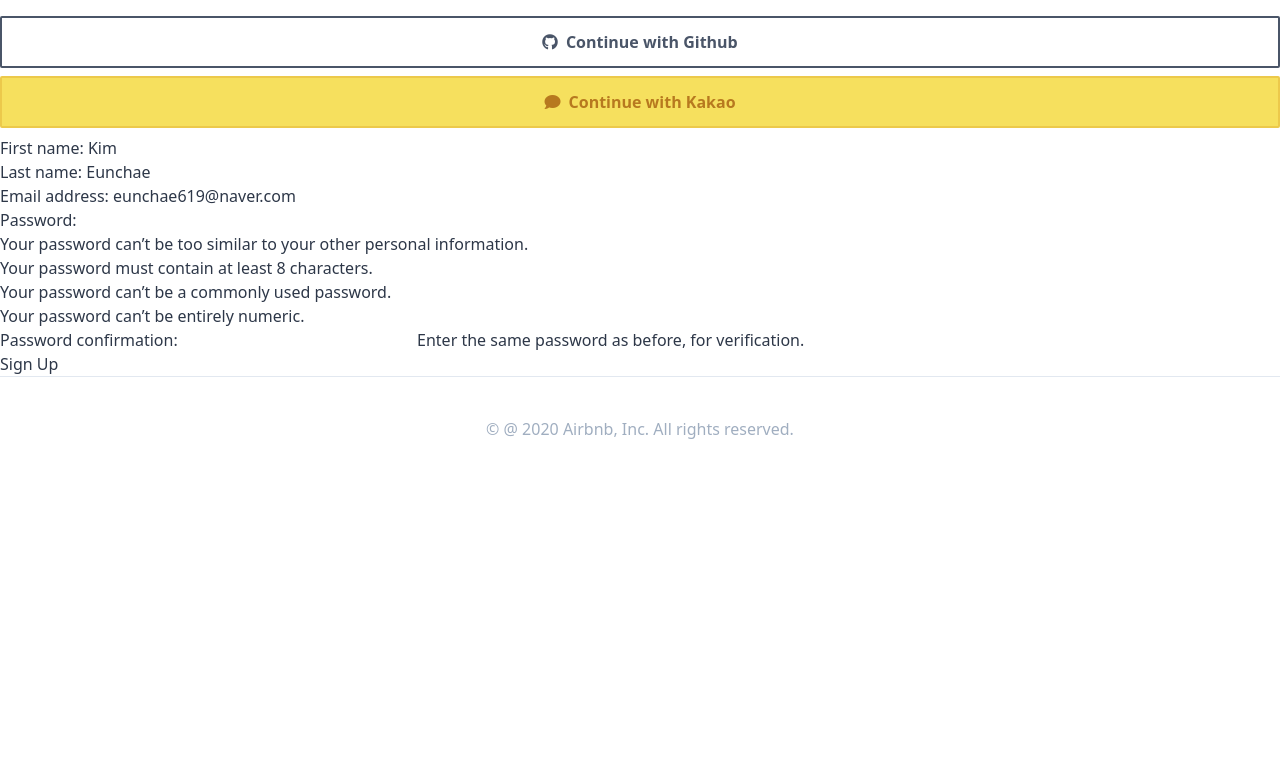
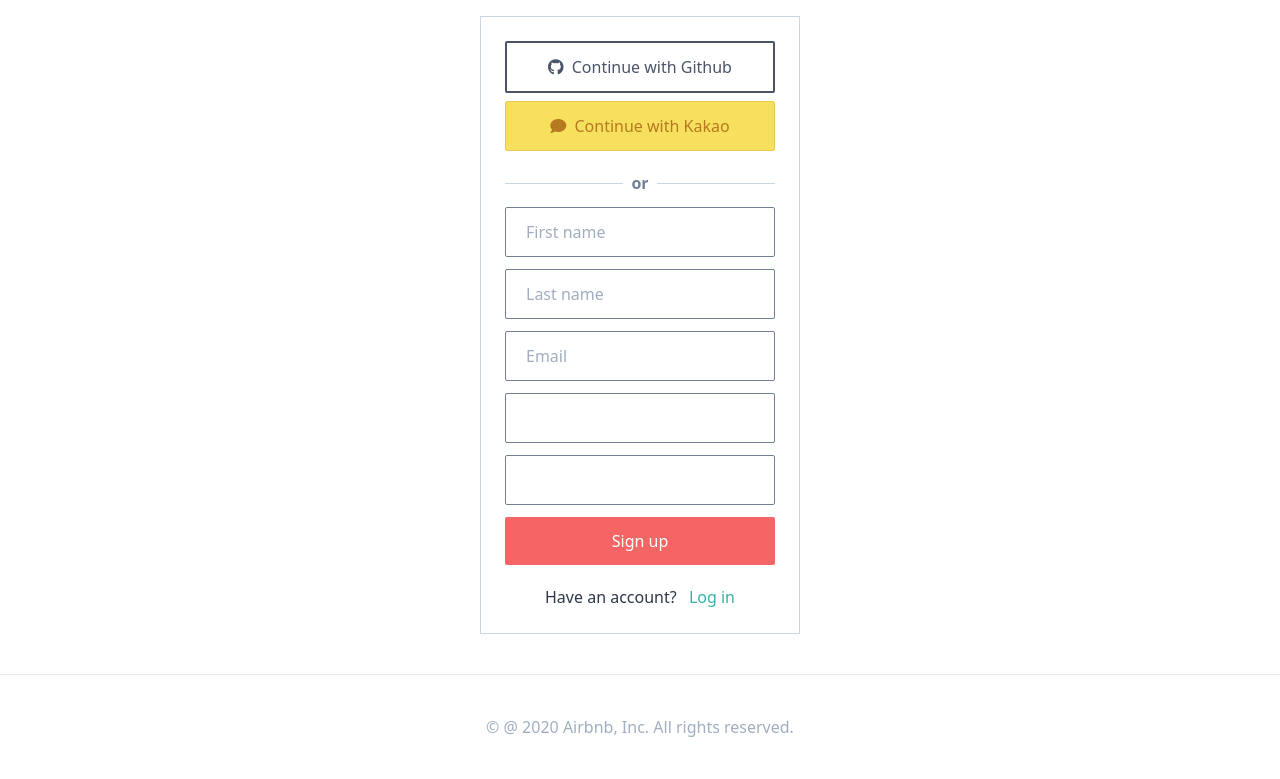
Before and after one commit to eunchae619/airbnb-clone, a Django app: page /users/signup in a window 1280 px wide. Shown: the part 64-843 px from the top of the page. Before the commit the page ends 503 px from the top, so only its background shows below. Run offline with Django 3.2, Linux system fonts and the light colour scheme; style sheets or scripts are compiled from the project's sources; parts of the project's set-up code (start-up, migrations or seed data) failed here and were passed over; some libraries are stand-ins or nearby versions.

Commit message:
로그인,회원가입 페이지 디자인

```diff
--- a/assets/scss/styles.scss
+++ b/assets/scss/styles.scss
@@ -17,4 +17,22 @@
     }
 }
 
+.btn {
+    @apply font-medium text-center rounded-sm py-3 w-full;
+}
+
+input {
+    @apply font-medium text-left rounded-sm py-3 w-full border border-gray-600 px-5;
+
+    &:focus {
+        @apply outline-none border-teal-500;
+    }
+}
+
+form {
+    input {
+        @apply mb-3;
+    }
+}
+
 @tailwind utilities;
--- a/templates/base.html
+++ b/templates/base.html
@@ -19,9 +19,9 @@
                 <img class="w-16" src="{% static 'img/airbnb_logo.png' %}" alt="logo">
             </a>
             {% block search_bar %}
-            <form method="get" action="{% url "rooms:search" %}" class="w-full">
+            <form method="get" action="{% url "rooms:search" %}" class="w-full flex items-center">
                 <input
-                    class="search-box border px-5 py-2 text text-gray-600 placeholder-gray-600 font-semibold rounded-sm w-full shadow hover:shadow-lg focus:outline-none"
+                    class="search-box border px-5 py-2 text text-gray-600 placeholder-gray-600 font-medium rounded-sm w-full shadow hover:shadow-lg focus:outline-none my-0"
                     type="text" name="city" placeholder="Search By City">
             </form>
             {% endblock search_bar %}
--- /dev/null
+++ b/templates/partials/form_devider.html
@@ -0,0 +1,5 @@
+<div class="flex items-center w-full my-3">
+    <div class="h-px w-full bg-gray-400"></div>
+    <span class="text-gray-600 font-bold mx-2">or</span>
+    <div class="h-px w-full bg-gray-400"></div>
+</div>
--- a/templates/partials/social_login.html
+++ b/templates/partials/social_login.html
@@ -1,10 +1,10 @@
 <div class="flex flex-col w-full">
-    <a href="{% url 'users:github-login' %}"
-        class="w-full border-2 font-semibold text-gray-700 border-gray-700 text-center rounded-sm py-3 mb-2">
+    <a href="{% url 'users:github-login' %}" class="btn border-2 text-gray-700 border-gray-700 mb-2">
         <i class="fab fa-github mr-1"></i> Continue with Github
     </a>
-    <a href="{% url 'users:kakao-login' %}"
-        class="w-full border-2 font-semibold border-yellow-500 text-center rounded-sm py-3 mb-2 bg-yellow-400 text-yellow-700">
+    <a href="{% url 'users:kakao-login' %}" class="btn border border-yellow-500 mb-2 bg-yellow-400 text-yellow-700">
         <i class="fas fa-comment mr-1"></i> Continue with Kakao
     </a>
 </div>
+
+{% include "partials/form_devider.html" %}
--- a/templates/users/signup.html
+++ b/templates/users/signup.html
@@ -7,10 +7,21 @@
 {% block search_bar %} {% endblock search_bar %}
 
 {% block content %}
-{% include "partials/social_login.html" %}
-<form method="POST" action="{% url 'users:signup' %}">
-    {% csrf_token %}
-    {{form.as_p}}
-    <button>Sign Up</button>
-</form>
+<div class="container mx-auto my-10 flex flex-col items-center border p-6 border-gray-400 md:w-1/2 lg:w-2/5 xl:w-1/4">
+    {% include "partials/social_login.html" %}
+    <form method="POST" action="{% url 'users:signup' %}">
+        {% csrf_token %}
+        {{form.first_name}}
+        {{form.last_name}}
+        {{form.email}}
+        {{form.password1}}
+        {{form.password2}}
+        <button class="btn bg-red-500 text-white">Sign up</button>
+    </form>
+
+    <div class="mt-5">
+        <span class="mr-2">Have an account?</span>
+        <a href="{% url 'users:login' %}" class="text-teal-500 font-medium">Log in</a>
+    </div>
+</div>
 {% endblock content %}
--- a/users/forms.py
+++ b/users/forms.py
@@ -5,8 +5,10 @@
 
 class LoginForm(forms.Form):
 
-    email = forms.EmailField()
-    password = forms.CharField(widget=forms.PasswordInput)
+    email = forms.EmailField(widget=forms.EmailInput(attrs={"placeholder": "Email"}))
+    password = forms.CharField(
+        widget=forms.PasswordInput(attrs={"placeholder": "Password"})
+    )
 
     def clean(self):
         email = self.cleaned_data.get("email")
@@ -25,6 +27,11 @@
     class Meta:
         model = models.User
         fields = ("first_name", "last_name", "email")
+        widgets = {
+            "first_name": forms.TextInput(attrs={"placeholder": "First name"}),
+            "last_name": forms.TextInput(attrs={"placeholder": "Last name"}),
+            "email": forms.EmailInput(attrs={"placeholder": "Email"}),
+        }
 
     def save(self, commit=True):
         user = super(UserCreationForm, self).save(commit=False)
--- a/users/views.py
+++ b/users/views.py
@@ -14,7 +14,7 @@
 
 class LoginView(View):
     def get(self, request):
-        form = forms.LoginForm(initial={"email": "eunchae@a.com"})
+        form = forms.LoginForm()
         return render(request, "users/login.html", {"form": form})
 
     def post(self, request):
@@ -38,11 +38,6 @@
     template_name = "users/signup.html"
     form_class = forms.SignUpForm
     success_url = reverse_lazy("core:home")
-    initial = {
-        "first_name": "Kim",
-        "last_name": "Eunchae",
-        "email": "eunchae619@naver.com",
-    }
 
     def form_valid(self, form):
         form.save()
```
Also changed, not shown: templates/users/login.html (+9 -3 lines).
